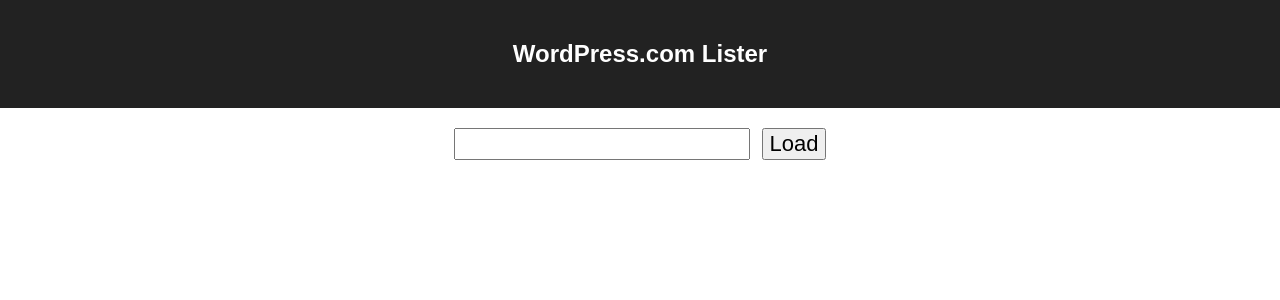
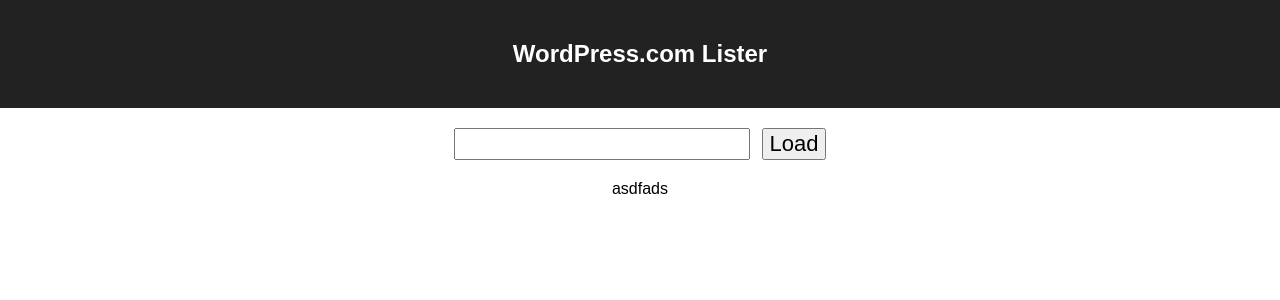
Before and after one commit to gavinanderegg/WPLister, a React (Create React App) app: page / in a window 1280 px wide. Shown: the top 300 px of the page. Built offline with nearby package versions, Linux system fonts and the light colour scheme.

Commit message:
Starting

```diff
--- a/src/App.js
+++ b/src/App.js
@@ -4,18 +4,59 @@
 class App extends Component {
 	constructor(props) {
 		super(props);
-		this.state = {};
+
+		this.state = {
+			searchText: '',
+			posts: [],
+			error: "asdfads",
+		};
+
+		this._searchTextChange = this._searchTextChange.bind(this);
+		this._handleSearch = this._handleSearch.bind(this);
+	}
+
+	_searchTextChange(event) {
+		this.setState({
+			searchText: event.target.value
+		});
+	}
+
+	_handleSearch() {
+		var currentText = this.state.searchText;
+
+		// https://public-api.wordpress.com/rest/v1.1/sites/apidemo.wordpress.com/posts/?number=1
+		// (https:\/\/)?(.*?\.wordpress.com).*
+
+		this.setState({
+			text: currentText
+		})
 	}
 
 	render() {
+		var message;
+
+		if (this.state.error !== false) {
+			message = this.state.error;
+		} else {
+			message = this.state.text;
+		}
+
+		// var namesList = names.map(function(name) {
+		// 	return <li>{name}</li>;
+		// });
+		// return <ul>{ namesList }</ul>
+
 		return (
 			<div className="App">
 				<div className="App-header">
 					<h2>WordPress.com Lister</h2>
 				</div>
 				<div className="App-form">
-					<input type="text" className="App-url"/>
-					<button className="App-load">Load</button>
+					<input type="text" className="App-url" onChange={this._searchTextChange} />
+					<button className="App-load" onClick={this._handleSearch}>Load</button>
+				</div>
+				<div>
+					{ message }
 				</div>
 			</div>
 		);
```
